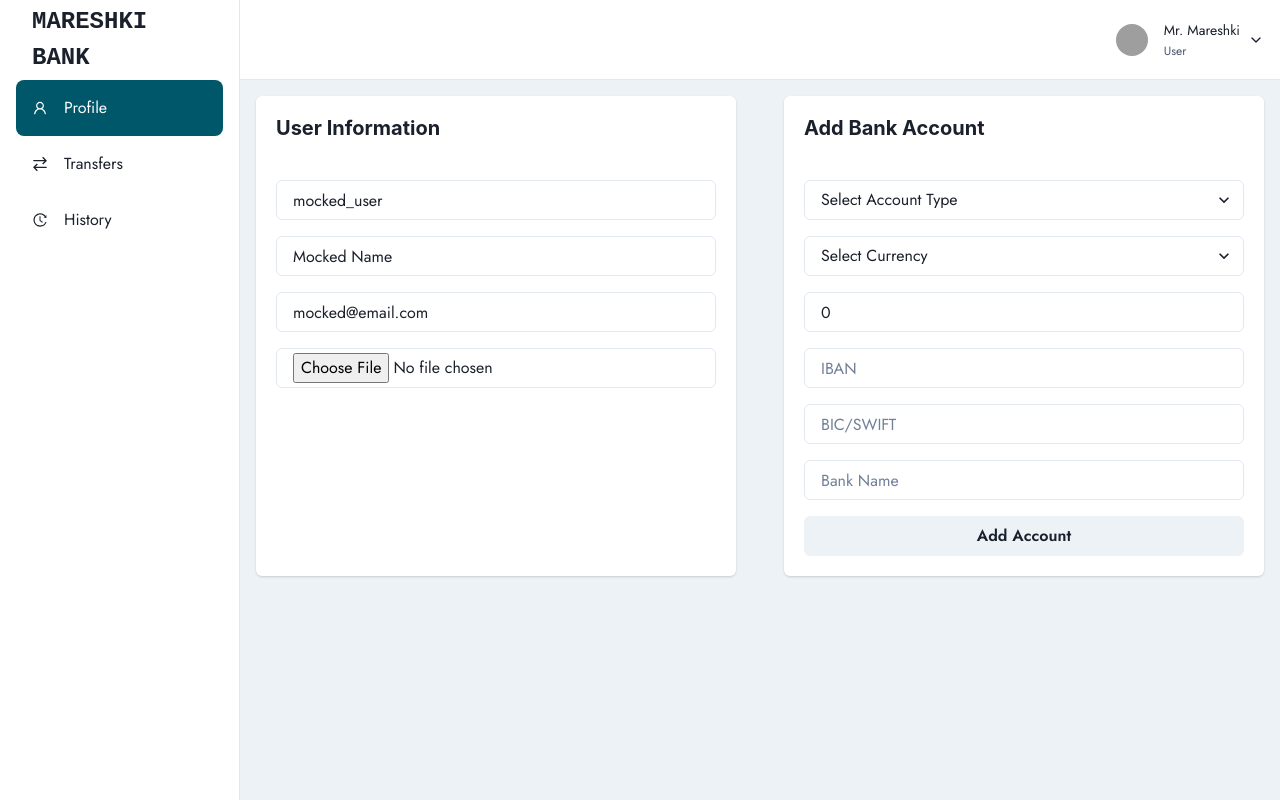
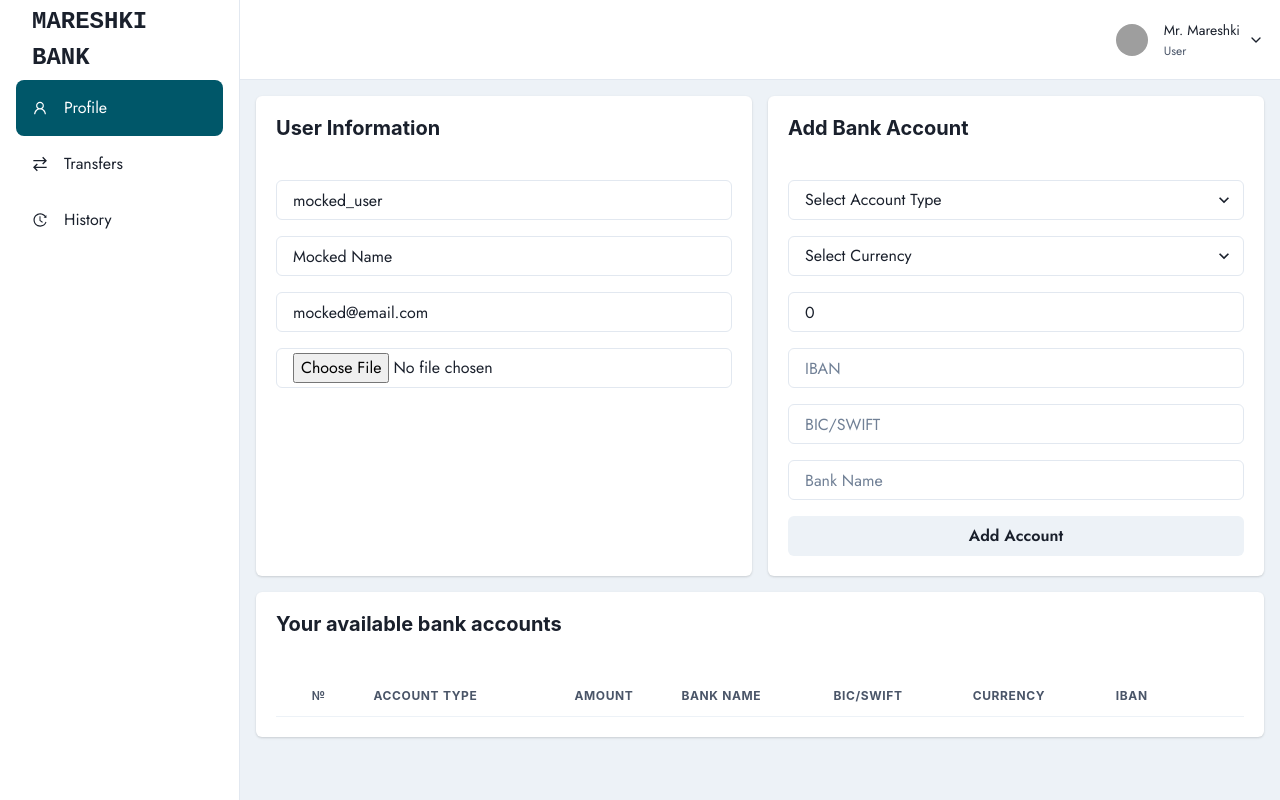
Before and after one commit to MarkVsudo/MareshkiFinance-ui, a React (Vite) app in the folder front-end-cleverpine/: page /profile in a window 1280 px wide. Built offline with nearby package versions, Linux system fonts and the light colour scheme; no server answers; grey boxes are pictures that could not be loaded; a web font is replaced by a local one.

Commit message:
Payment accounts are now displayed in profile sections

```diff
--- a/front-end-cleverpine/src/pages/DashboardPage/DashboardProfile/DashboardProfile.tsx
+++ b/front-end-cleverpine/src/pages/DashboardPage/DashboardProfile/DashboardProfile.tsx
@@ -1,4 +1,4 @@
-import { ChangeEvent, useEffect, useState } from "react";
+import { ChangeEvent, JSXElementConstructor, ReactElement, ReactNode, ReactPortal, useEffect, useState } from "react";
 import {
   Box,
   Card,
@@ -11,8 +11,16 @@ import {
   StackDivider,
   Select,
   Button,
+  IconButton,
+  Table,
+  Tbody,
+  Td,
+  Th,
+  Thead,
+  Tr,
 } from "@chakra-ui/react";
 import { useUsersServiceGetUserProfile } from "../../../../openapi/queries";
+import { DeleteIcon } from "@chakra-ui/icons";
 
 interface BankAccount {
   accountType: string;
@@ -110,8 +118,24 @@ const DashboardProfile = () => {
     }
   };
 
+
+  const initialState = JSON.parse(localStorage.getItem("bankAccounts") || "[]");
+
+    const [bankAccounts, setBankAccounts] = useState(initialState);
+    useEffect(() => {
+      localStorage.setItem("bankAccounts", JSON.stringify(bankAccounts));
+    }, [bankAccounts]);
+
+    const handleDelete = (index: number) => {
+      const updatedBankAccounts = bankAccounts.slice();
+      updatedBankAccounts.splice(index, 1);
+      setBankAccounts(updatedBankAccounts);
+    };
+
+
   return (
-    <Flex gap="3rem">
+    <Flex gap="1rem" flexWrap="wrap">
+      <Flex gap="1rem" w="100%">
         <Card w="50%">
           <CardHeader>
             <Heading size="md">User Information</Heading>
@@ -203,6 +227,55 @@ const DashboardProfile = () => {
           </CardBody>
         </Card>
       </Flex>
+      <Card w="100%">
+        <CardHeader>
+          <Heading size="md">Your available bank accounts</Heading>
+        </CardHeader>
+        <CardBody>
+          <Table variant="simple">
+            <Thead>
+              <Tr>
+                <Th isNumeric>№</Th>
+                <Th>Account type</Th>
+                <Th isNumeric>Amount</Th>
+                <Th>Bank name</Th>
+                <Th>BIC/SWIFT</Th>
+                <Th>Currency</Th>
+                <Th>IBAN</Th>
+                <Th></Th>
+              </Tr>
+            </Thead>
+            <Tbody>
+              {bankAccounts.map((account: {
+                amount: ReactNode;
+                bankName: ReactNode;
+                bicSwift: ReactNode;
+                currency: ReactNode;
+                iban: ReactNode; accountType: string | number
+}, index: number) => (
+                <Tr key={index}>
+                  <Td isNumeric>{index}</Td>
+                  <Td>{account.accountType}</Td>
+                  <Td isNumeric>{account.amount}</Td>
+                  <Td>{account.bankName}</Td>
+                  <Td>{account.bicSwift}</Td>
+                  <Td>{account.currency}</Td>
+                  <Td>{account.iban}</Td>
+                  <Td>
+                  <IconButton
+                    colorScheme="red"
+                    aria-label="Delete Account"
+                    icon={<DeleteIcon />}
+                    onClick={() => handleDelete(index)}
+                  />
+                </Td>
+                </Tr>
+              ))}
+            </Tbody>
+          </Table>
+        </CardBody>
+      </Card>
+    </Flex>
   );
 };
 
```
Also changed, not shown: 1 other file (tests, documents, lock files or other folders). Lines whose indentation alone changed are shown as unchanged.
